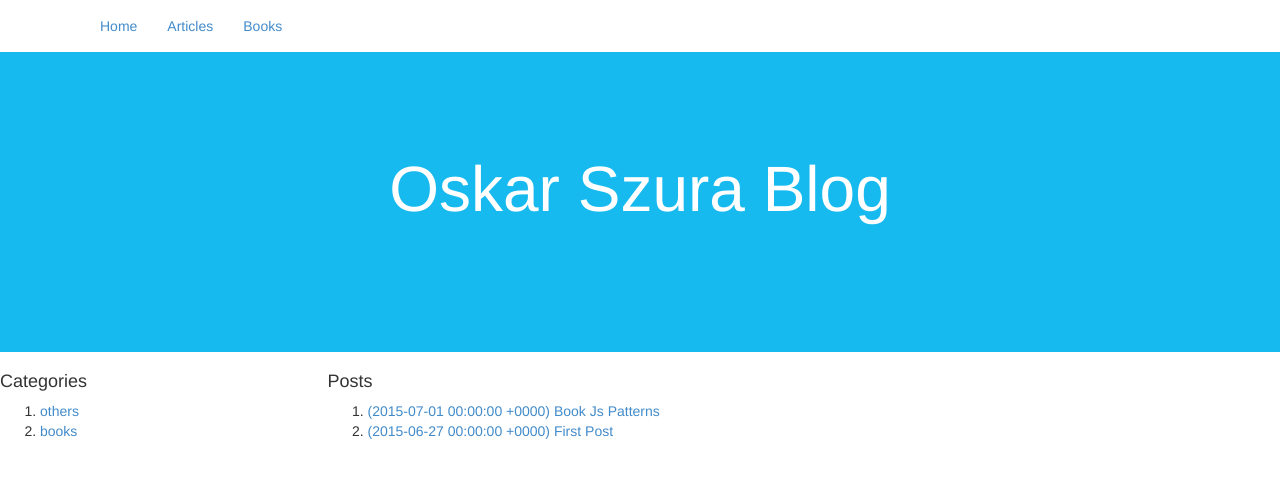
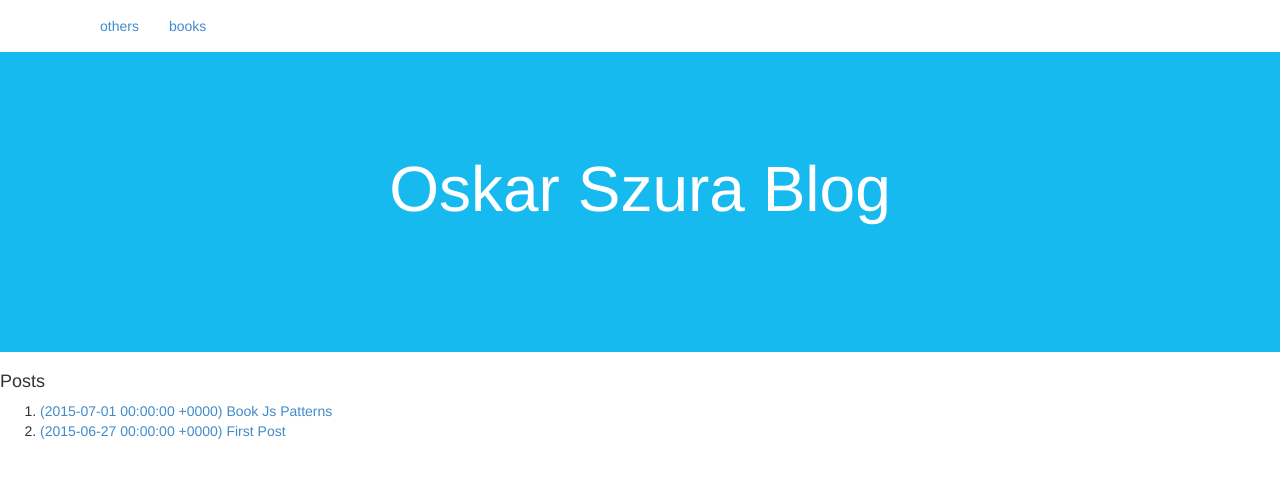
Before and after one commit to oskarszura/oskarszura.github.io, a Jekyll site: the page built from index.html, in a window 1280 px wide. Shown: the top 478 px of the page. Built offline with Jekyll 4.4.1, drawn with Linux system fonts in a browser that asks for light colours.

Commit message:
Markup changes.

```diff
--- a/_layouts/default.html
+++ b/_layouts/default.html
@@ -18,21 +18,11 @@
     <div class="container">
         <div class="collapse navbar-collapse">
             <ul class="nav navbar-nav">
-                <li class="active">
-                    <a href="#">
-                        Home
-                    </a>
+                {% for category in site.categories %}
+                <li>
+                    <a href="">{{ category | first }}</a>
                 </li>
-                <li>
-                    <a href="#">
-                        Articles
-                    </a>
-                </li>
-                <li>
-                    <a href="#">
-                        Books
-                    </a>
-                </li>
+                {% endfor %}
             </ul>
         </div>
     </div>
@@ -48,17 +38,7 @@
 
 <div class="container-fluid">
     <div class="row">
-        <aside class="col-sm-3">
-            <h4>Categories</h4>
-            <ol>
-                {% for category in site.categories %}
-                <li>
-                    <a href="">{{ category | first }}</a>
-                </li>
-                {% endfor %}
-            </ol>
-        </aside>
-        <main class="col-sm-9">
+        <main class="col-sm-12">
             {{ content }}
         </main>
     </div>
```
